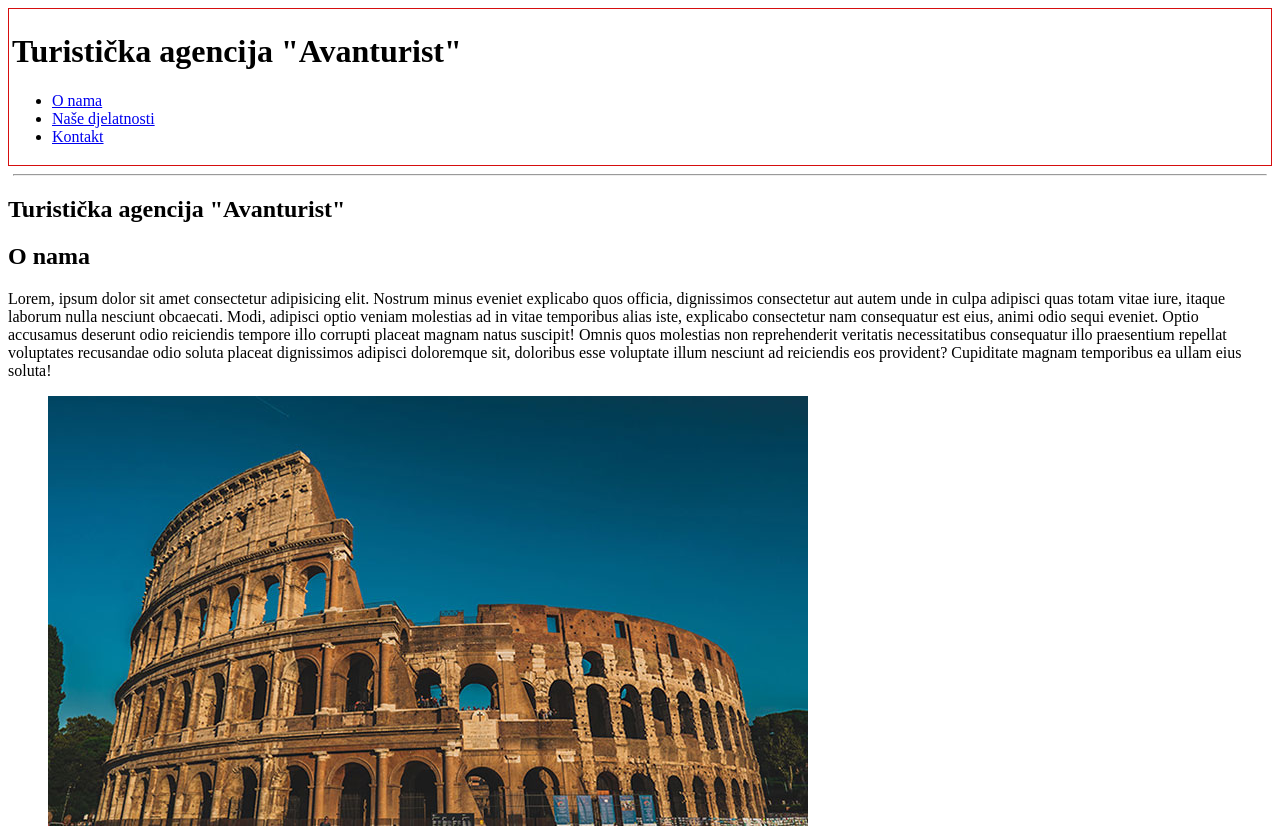
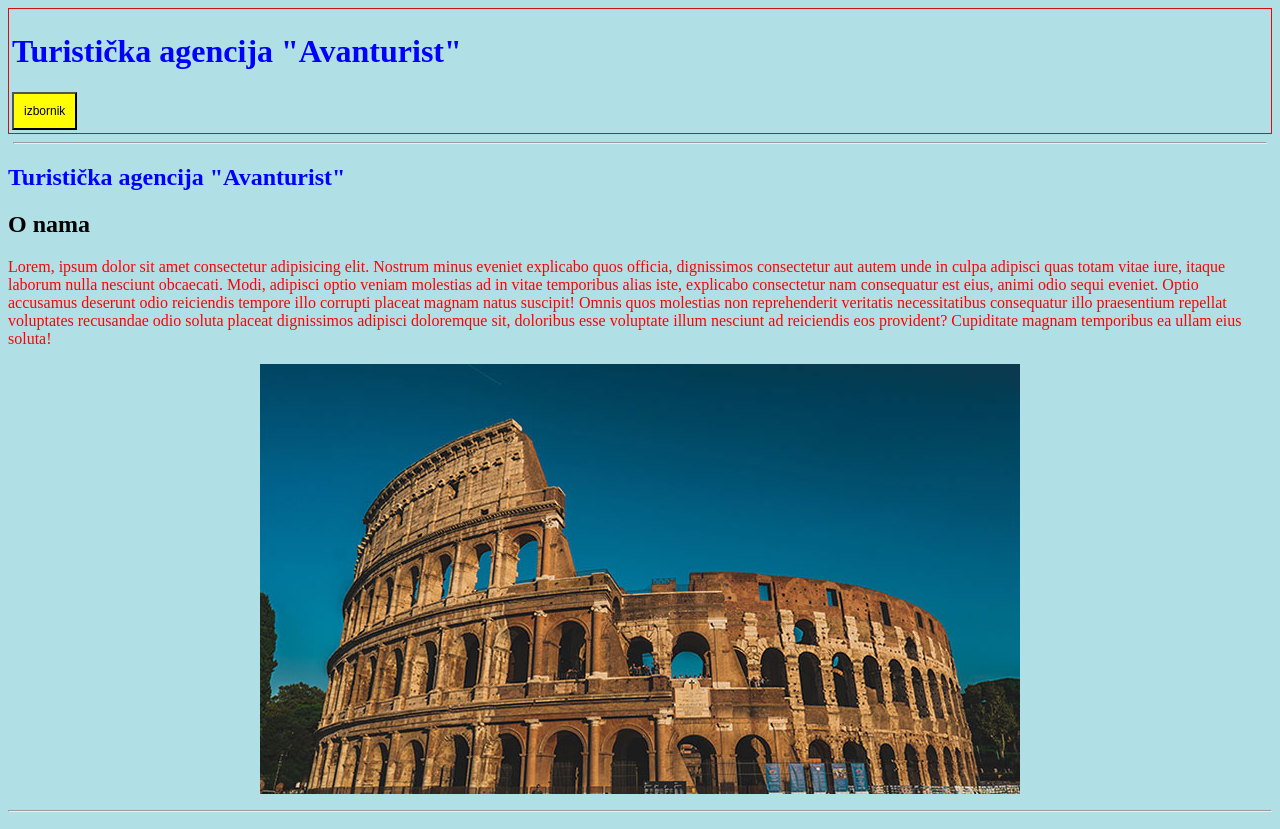
Before and after one commit to gogo2807/html_parcijala, a plain HTML site: page index.html in a window 1280 px wide. Shown: the top 829 px of the page. Drawn offline with Linux system fonts and the light colour scheme.

Commit message:
css styles

```diff
--- a/index.html
+++ b/index.html
@@ -5,21 +5,65 @@
     <meta http-equiv="X-UA-Compatible" content="IE=edge">
     <meta name="viewport" content="width=device-width, initial-scale=1.0">
     <meta name="author" content="Goran Nogić">
+    <link rel="stylesheet" href="style.css">
     <title>Turistička agencija "Avanturist"</title>
+    <!--internal styles-->
+    <style>
+        body {
+            background-color: powderblue;}
+        h1 {
+            color: blue;}
+        p {
+           color: red;}
+        .dropbtn {
+            background-color: yellow;
+            color: black;
+            padding: 10px;
+            font-size: 12px;
+        }
+        .dropdown {
+            display: inline-block;
+            position: relative
+        }
+        .dropdown-content {
+            position: absolute;
+            background-color: lightgrey;
+            min-width: 200px;
+            display: none;
+            z-index: 1;
+        }
+        .dropdown-content a {
+            color: black;
+            padding: 12px 16px;
+            text-decoration: none;
+            display: block;
+        }
+        .dropdown-content a:hover {
+            background-color: orange;
+        }
+        .dropdown:hover .dropdown-content {
+            display: block;
+        }
+        .dropdown:hover .dropbtn {
+            background-color: grey;
+        }
+    </style>
 </head>
 <body>
     <header>
+        <!--inline style-->
         <table style="border:1px solid rgb(214, 14, 14);" width="100%" >
             <tr>
                 <td>
                     <h1>Turistička agencija "Avanturist"</h1>
-                    <p>
-                        <ul>
-                            <li><a href="#O nama">O nama</a></li>
-                            <li><a href="#Naše djelatnosti">Naše djelatnosti</a></li>
-                            <li><a href="#Kontakt">Kontakt</a></li>
-                        </ul>
-                    </p>
+                    <div class="dropdown">
+                    <button class="dropbtn">izbornik</button>
+                    <div class="dropdown-content">
+                        <a href = "O nama"><a href="#O nama">O nama</a></a>
+                        <a href = "Naše djelatnosti"><a href="#Naše djelatnosti">Naše djelatnosti</a></a>
+                        <a href = "#Kontakt">Kontakt</a>
+                    </div>
+                    </div>
                 </td>
             </tr>
             </table>
--- /dev/null
+++ b/style.css
@@ -0,0 +1,5 @@
+img {
+    display: block;
+    margin-left: auto;
+    margin-right: auto;
+}
```
